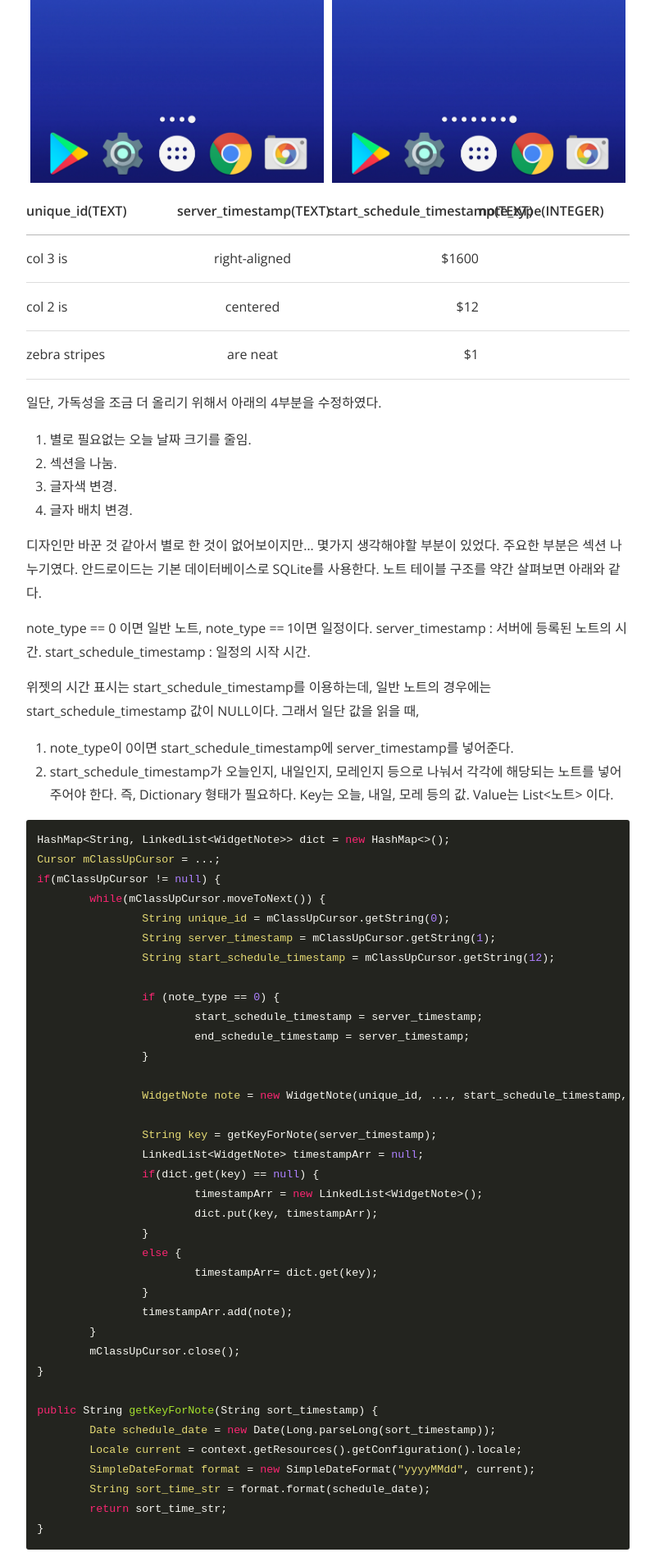
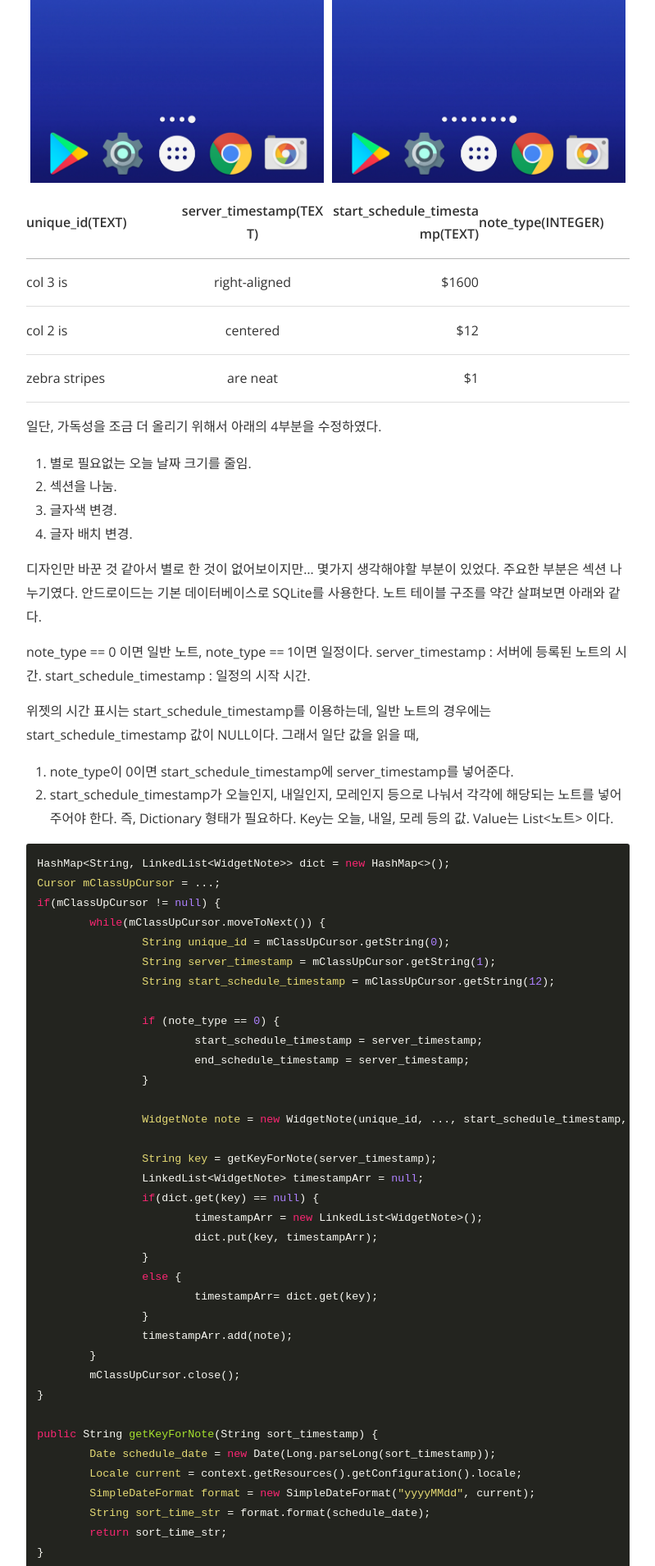
Before and after one commit to myksb1223/myksb1223.github.io, a Jekyll site: the page built from _posts/2018-07-10-Android-Homescreen-AppWidget.md, in a window 1280 px wide. Shown: the part 1033-2943 px from the top of the page at 82% size, without its empty margins (240-1039 px from the left). Built offline with Jekyll 4.4.1, drawn with Linux system fonts in a browser that asks for light colours; nearby versions of some CDN libraries; Markdown is read by kramdown in place of the engine named in the settings; comment, search, counter and statistics services are not loaded.

Commit message:
Change css

```diff
--- a/_sass/_layout.scss
+++ b/_sass/_layout.scss
@@ -274,7 +274,7 @@ pre code.hljs {
 			width: 50%;
 			padding: 5px;
 		}
-		td {
+		th {
 			word-break:break-all;
 		}
 		.tags {
```
